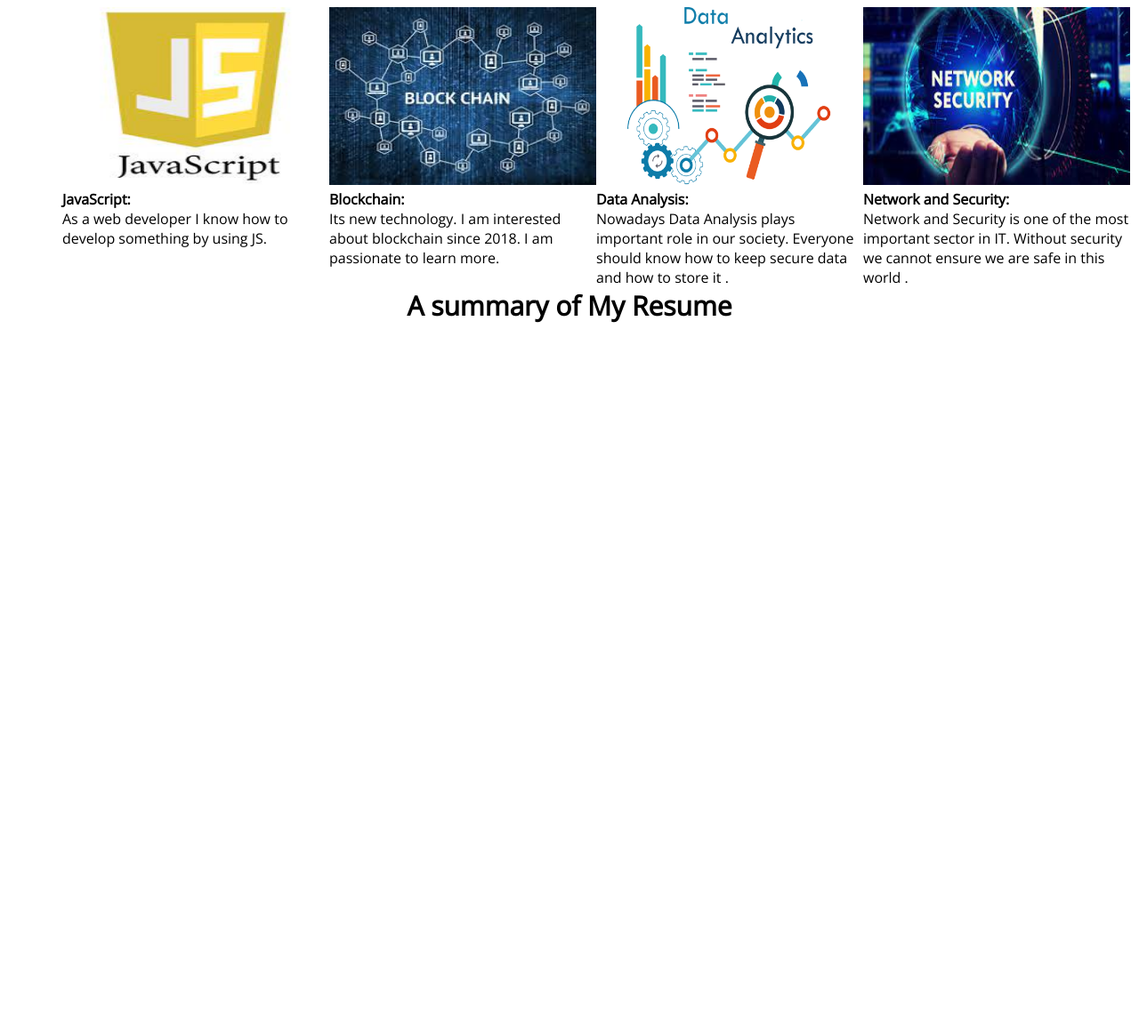
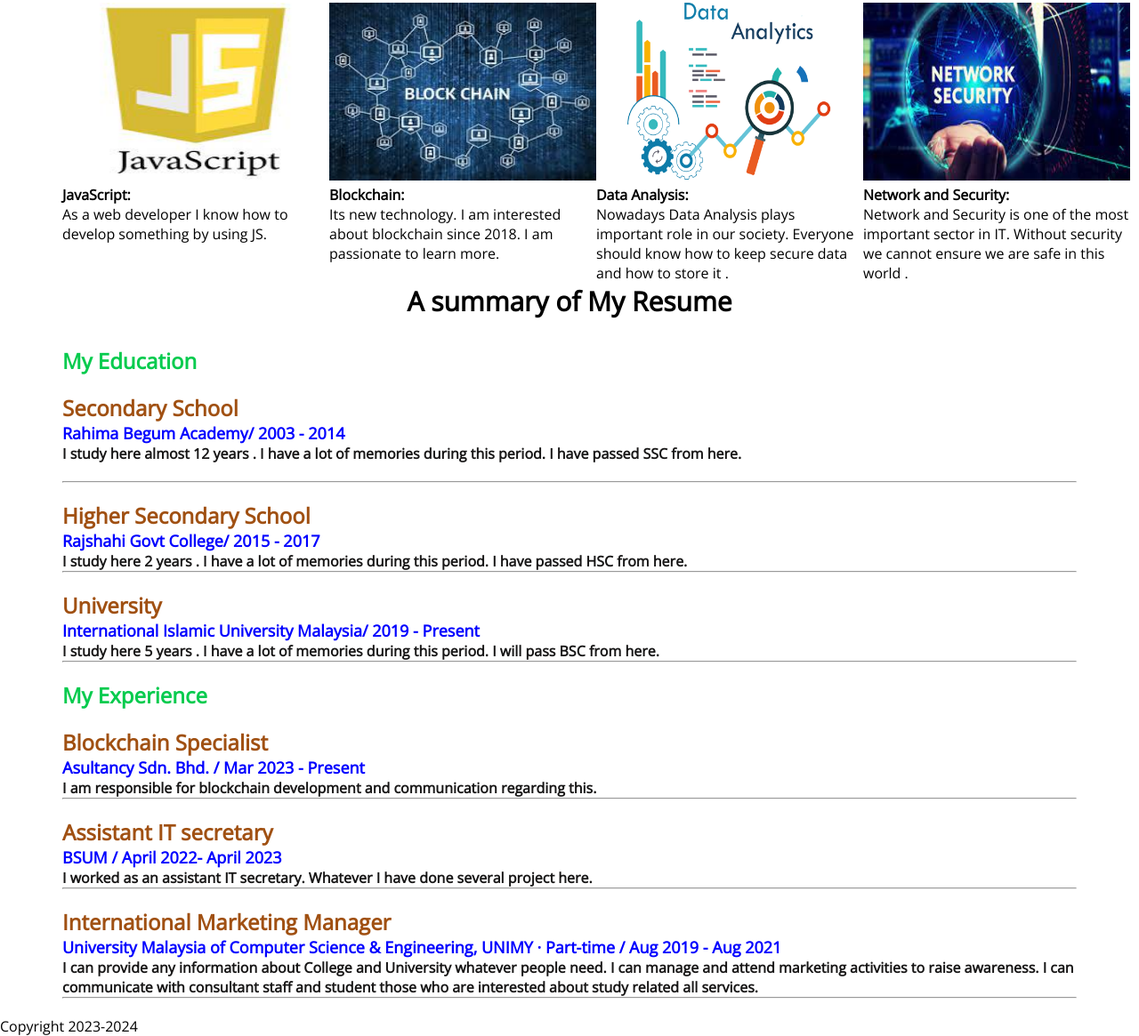
Before and after one commit to Jobayer75/dev-portfolio, a plain HTML site: page index.html in a window 1280 px wide. Shown: the part 1266-2431 px from the top of the page at 89% size. Before the commit the page ends 1660 px from the top, so only its background shows below. Drawn offline with nearby package versions, Linux system fonts and the light colour scheme.

Commit message:
added resume

```diff
--- a/Styles/Portfolio.css
+++ b/Styles/Portfolio.css
@@ -116,3 +116,42 @@ nav li {
  .skill-des{
     color: black;
  }
+
+ .resume-item{
+    margin-top: 20px;
+    margin border: 5px; ;
+    margin-bottom: 20px;
+    border-radius: 5px;
+
+ }
+ .resume-title{
+    font-weight: 800;
+    margin-bottom: 10px;
+    color: rgb(6, 203, 78);
+
+ }
+ .resume-sub-title{
+
+    font-weight: 500;
+    color: rgb(66, 34, 182);
+
+
+ }
+ .resume-des{
+    font-size: 15px;
+    color: black;
+
+
+ }
+ .title{
+    color: rgb(160, 80, 18);
+    font-size:x-large;
+ }
+ .des{
+    color: rgb(23, 22, 22);
+    font-size: medium;
+ }
+ .sub-title{
+    color:blue;
+    font-size: large;
+ }
--- a/index.html
+++ b/index.html
@@ -84,12 +84,56 @@
     <h3 class="section-title">A summary of My Resume </h3>
     <div class="resume content">
         <div>
+            <h1 class="resume-title">My Education</h1>
+            </div>
+            <div class="resume-item">
+                <h2 class="title">Secondary School</h2>
+                <h4 class="sub-title">Rahima Begum Academy/ 2003 - 2014</h4>
+                <p class="des">I study here almost 12 years . I have a lot of memories during this period. I have passed SSC from here.</p>
+                </div>
+                <hr>
+            <div class="resume-item">
+                <h2 class="title">Higher Secondary School</h2>
+                <h4 class="sub-title">Rajshahi Govt College/ 2015 - 2017</h4>
+                <p class="des">I study here  2 years .  I have a lot of memories during this period. I have passed HSC from here.
 
-        </div>
-    </div>
+                </p>
+                <hr>
+                </div>
+            <div class="resume-item">
+                <h2 class="title">University</h2>
+                <h4 class="sub-title">International Islamic University Malaysia/ 2019 - Present</h4>
+                <p class="des">I study here 5 years . I have a lot of memories during this period. I will pass BSC from here.</p>
+                <hr>
+            </div>
+                </div>
+                <div>
+                    <h1 class="resume-title">My Experience</h1>
+                    <div class="resume-item">
+                        <h2 class="title">Blockchain Specialist</h2>
+                        <h4 class="sub-title">Asultancy Sdn. Bhd. /
+                            Mar 2023 - Present</h4>
+                        <p class="des">I am responsible for blockchain development and communication regarding this.</p>
+                        <hr>
+                        </div>
+                    <div class="resume-item">
+                        <h2 class="title">Assistant IT secretary </h2>
+                        <h4 class="sub-title">BSUM / April 2022- April 2023</h4>
+                        <p class="des"> I  worked as an assistant IT secretary. Whatever I have done several project here.</p>
+                        <hr>
+                        </div>
+                    <div class="resume-item">
+                        <h2 class="title">International Marketing Manager</h2>
+                        <h4 class="sub-title">University Malaysia of Computer Science & Engineering, UNIMY · Part-time /
+                            Aug 2019 - Aug 2021 </h4>
+                        <p class="des">I can provide any information about College and University whatever people need. I can manage and attend marketing activities to raise awareness. I can communicate with consultant staff and student those who are interested about study related all services.</p>
+                        <hr>
+                    </div>
+                </div>
+
 </section>
 </main>
 <footer>
-
+<p>Copyright 2023-2024 </p>
 </footer>
 </html>
```
